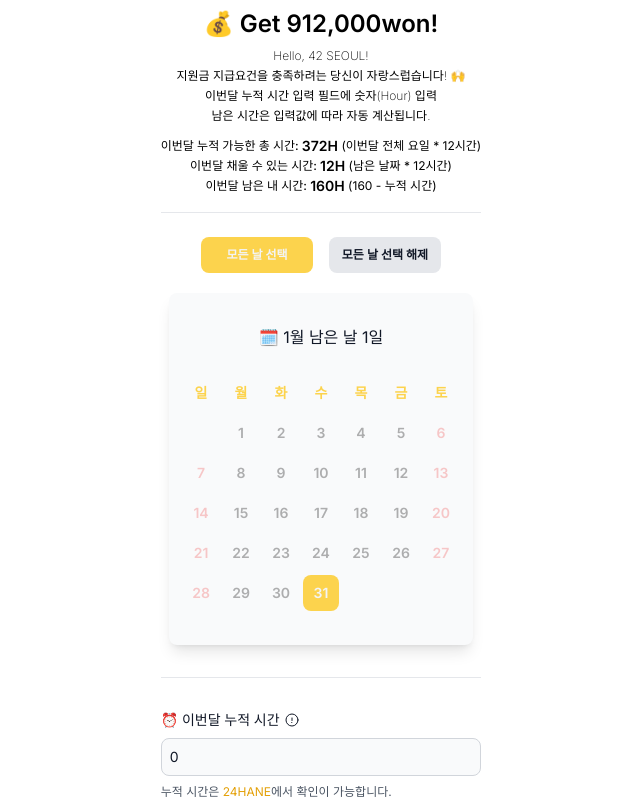
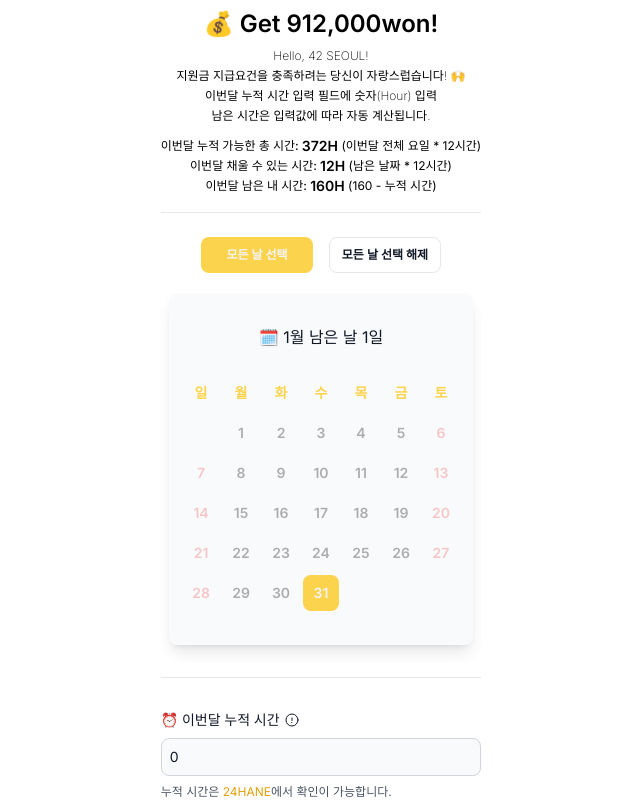
Before and after one commit to get6/get912000won, a Next.js app: page / in a window 1280 px wide. Shown: the top 800 px of the page, without its empty margins (319-959 px from the left). Built offline with nearby package versions, Linux system fonts and the light colour scheme.

Commit message:
Change the style of deselect button

```diff
--- a/app/globals.css
+++ b/app/globals.css
@@ -9,6 +9,10 @@
 
   .unselected-button {
     @apply text-gray-900 hover:bg-gray-300 dark:text-gray-300 hover:dark:bg-gray-500;
+  }
+
+  .deselected-button {
+    @apply border bg-white text-gray-900 hover:bg-gray-300 dark:border-gray-600 dark:bg-gray-900 dark:text-gray-300 hover:dark:bg-gray-500;
   }
 }
 
--- a/app/ui/SimpleCalendar.tsx
+++ b/app/ui/SimpleCalendar.tsx
@@ -75,7 +75,7 @@ export default function SimpleCalendar() {
         </button>
         <button
           onClick={() => setSelectedDates([])}
-          className="unselected-button mx-2 flex h-9 w-28 items-center justify-center rounded-lg bg-gray-200 dark:bg-gray-700"
+          className="deselected-button mx-2 flex h-9 w-28 items-center justify-center rounded-lg"
         >
           모든 날 선택 해제
         </button>
```
